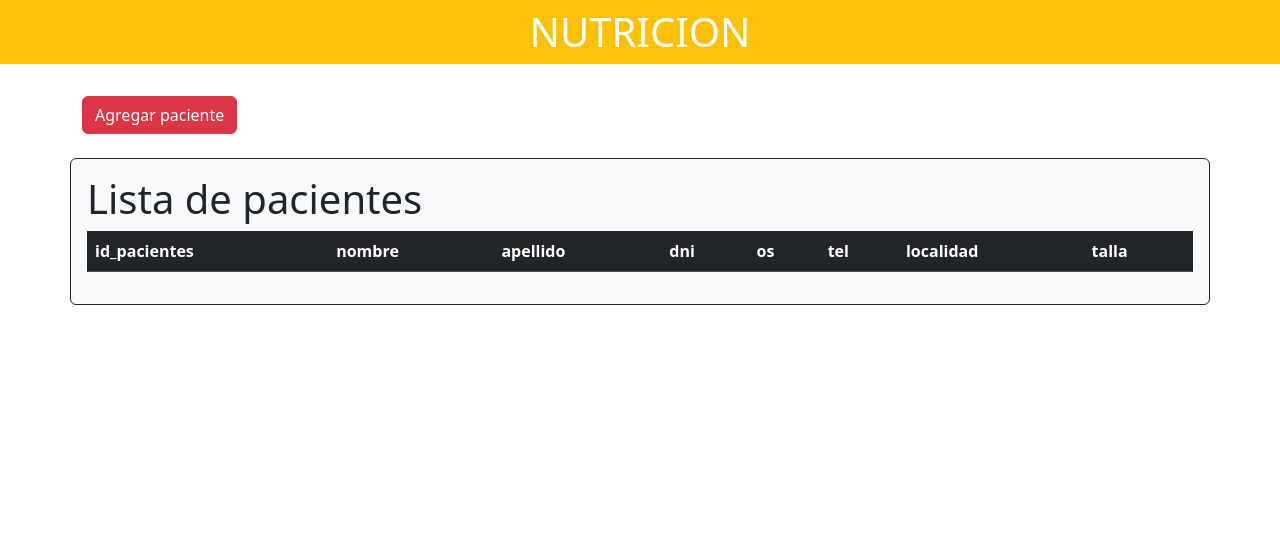
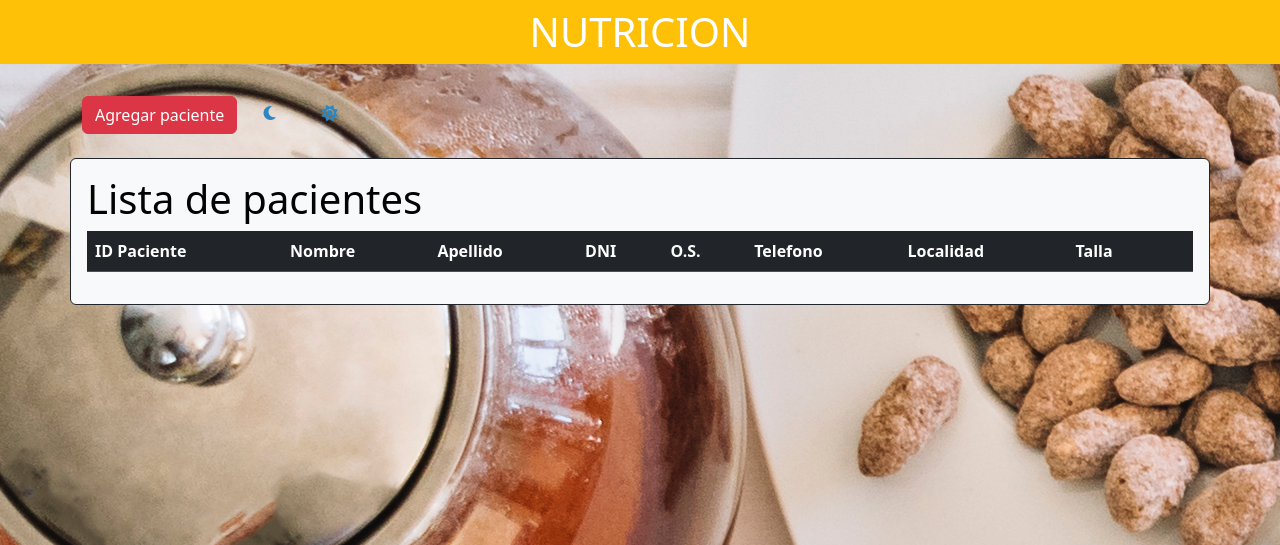
Before and after one commit to pampae/nutricion, a PHP site: page / in a window 1280 px wide. Shown: the top 545 px of the page. Run offline with PHP 8.4, Linux system fonts and the light colour scheme; data that the repository does not hold is empty.

Commit message:
modo claro oscuro

```diff
--- /dev/null
+++ b/colorToggle.js
@@ -0,0 +1,17 @@
+const lightModeBtn = document.querySelector(".light-mode-btn");
+const darkModeBtn = document.querySelector(".dark-mode-btn");
+
+lightModeBtn.addEventListener("click",setDarkMode);
+darkModeBtn.addEventListener("click",setLightMode);
+
+function setDarkMode(){
+ setUserTheme("dark");
+}
+
+function setLightMode(){
+  setUserTheme("light");
+}
+
+function setUserTheme(newTheme) {
+    document.documentElement.setAttribute("data-theme", newTheme);
+}
--- a/index.php
+++ b/index.php
@@ -6,29 +6,38 @@
     <title>NUTRICION</title>
     <link href="https://cdn.jsdelivr.net/npm/bootstrap@5.3.2/dist/css/bootstrap.min.css" rel="stylesheet" integrity="sha384-T3c6CoIi6uLrA9TneNEoa7RxnatzjcDSCmG1MXxSR1GAsXEV/Dwwykc2MPK8M2HN"
     crossorigin="anonymous">
+    <link rel="stylesheet" href="style.css">
+    <link rel="stylesheet" href="https://cdnjs.cloudflare.com/ajax/libs/font-awesome/6.2.0/css/all.min.css"
+        integrity="sha512-xh6O/CkQoPOWDdYTDqeRdPCVd1SpvCA9XXcUnZS2FmJNp1coAFzvtCN9BmamE+4aHK8yyUHUSCcJHgXloTyT2A=="
+        crossorigin="anonymous" referrerpolicy="no-referrer" />
+    <script defer src="colorToggle.js"></script>
+
   </head>
   <body>
     <h1 CLASS="bg-warning p-2 text-white text-center">NUTRICION</h1>
     <br>
     <div class="container">
     <a href="forms/agregar_paciente.php" class="btn btn-danger"> Agregar paciente</a>
-
+    <button class="light-mode-btn" aria-label="activar modo oscuro"><i class="fa-solid fa-moon"></i></button>
+    <button class="dark-mode-btn" aria-label="activar modo claro"><i class="fa-solid fa-sun"></i></button>
     </div>
     <br>
-    <div class="container bg-light p-3 border border-dark rounded">
+    <div class="container bg-light p-3 border border-dark rounded ">
         <h1>Lista de pacientes</h1>
         <table class="table">
             <thead class="table-dark">
 
     <tr>
-      <th scope="col">id_pacientes</th>
-      <th scope="col">nombre</th>
-      <th scope="col">apellido</th>
-      <th scope="col">dni</th>
-      <th scope="col">os</th>
-      <th scope="col">tel</th>
-      <th scope="col">localidad</th>
-      <th scope="col">talla</th>
+      <th scope="col">ID Paciente</th>
+      <th scope="col">Nombre</th>
+      <th scope="col">Apellido</th>
+      <th scope="col">DNI</th>
+      <th scope="col">O.S.</th>
+      <th scope="col">Telefono</th>
+      <th scope="col">Localidad</th>
+      <th scope="col">Talla</th>
+      <th scope="col"></th>
+
     </tr>
   </thead>
   <tbody>
--- /dev/null
+++ b/style.css
@@ -0,0 +1,38 @@
+:root[data-theme="dark"]{
+
+    --color-background-image: url(img/fondo-claro.avif);
+    --color-moon-sun:rgb(244, 208, 63);
+}
+
+:root{
+    --color-background-image: url(img/fondo-claro.jpg);
+    --color-moon-sun:rgb(46, 134, 193);
+}
+
+/*boton claro oscuro*/
+.light-mode-btn,
+.dark-mode-btn{
+    color: var(--color-moon-sun);
+    border: none;
+    padding: 0;
+    background: none;
+    cursor: pointer;
+    align-items: center;
+    margin-left: 22px;
+    margin-right: 20px;
+}
+:root[data-theme="light"] .dark-mode-btn {
+    display: none;
+}
+:root[data-theme="dark"] .light-mode-btn {
+    display: none;
+}
+
+
+body {
+    background-image: var(--color-background-image);
+}
+
+h1 {
+    color: #030303;
+}
```
Also changed, not shown: forms/EditarDato.php (+8 -1 lines), forms/agregar_paciente.php (+7 -0 lines), img/fondo-claro.avif (added), img/fondo-claro.jpg (added).
